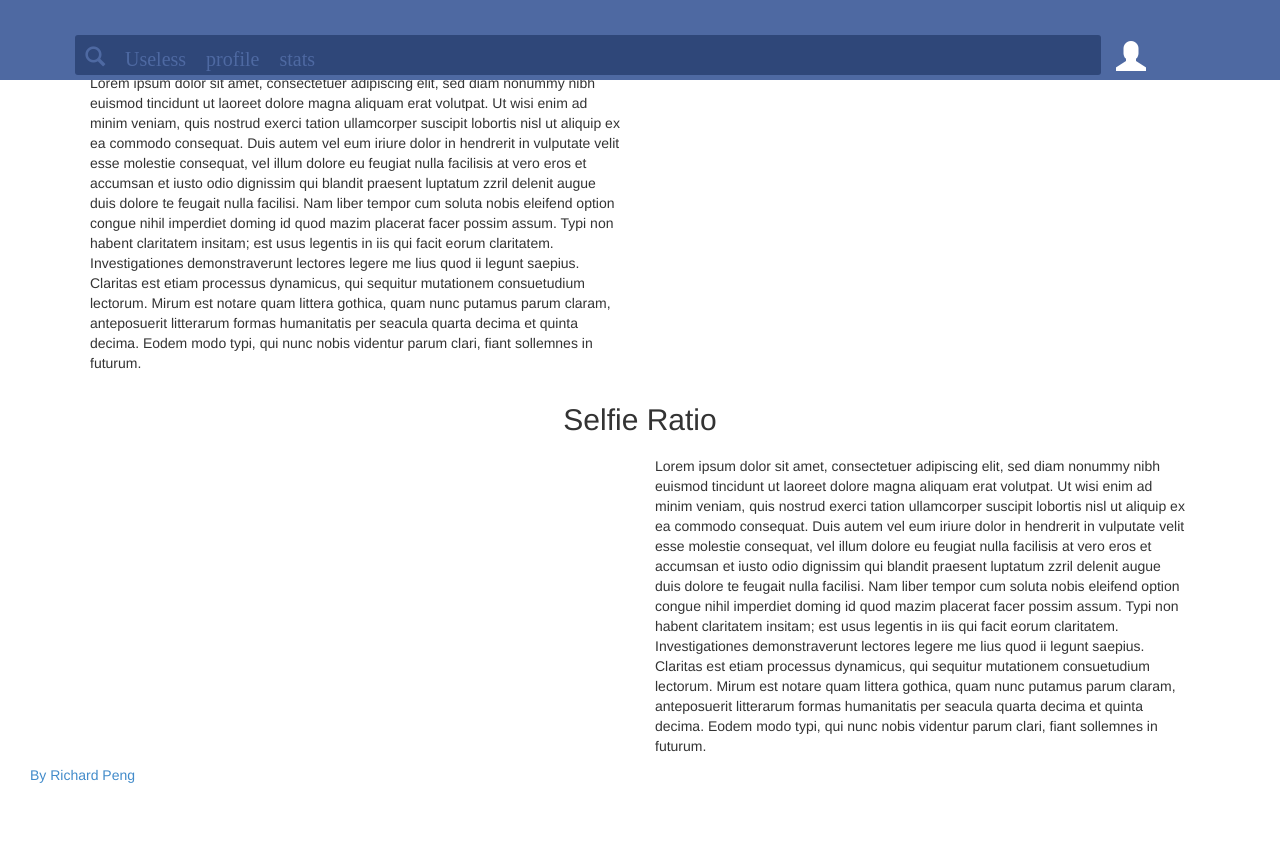
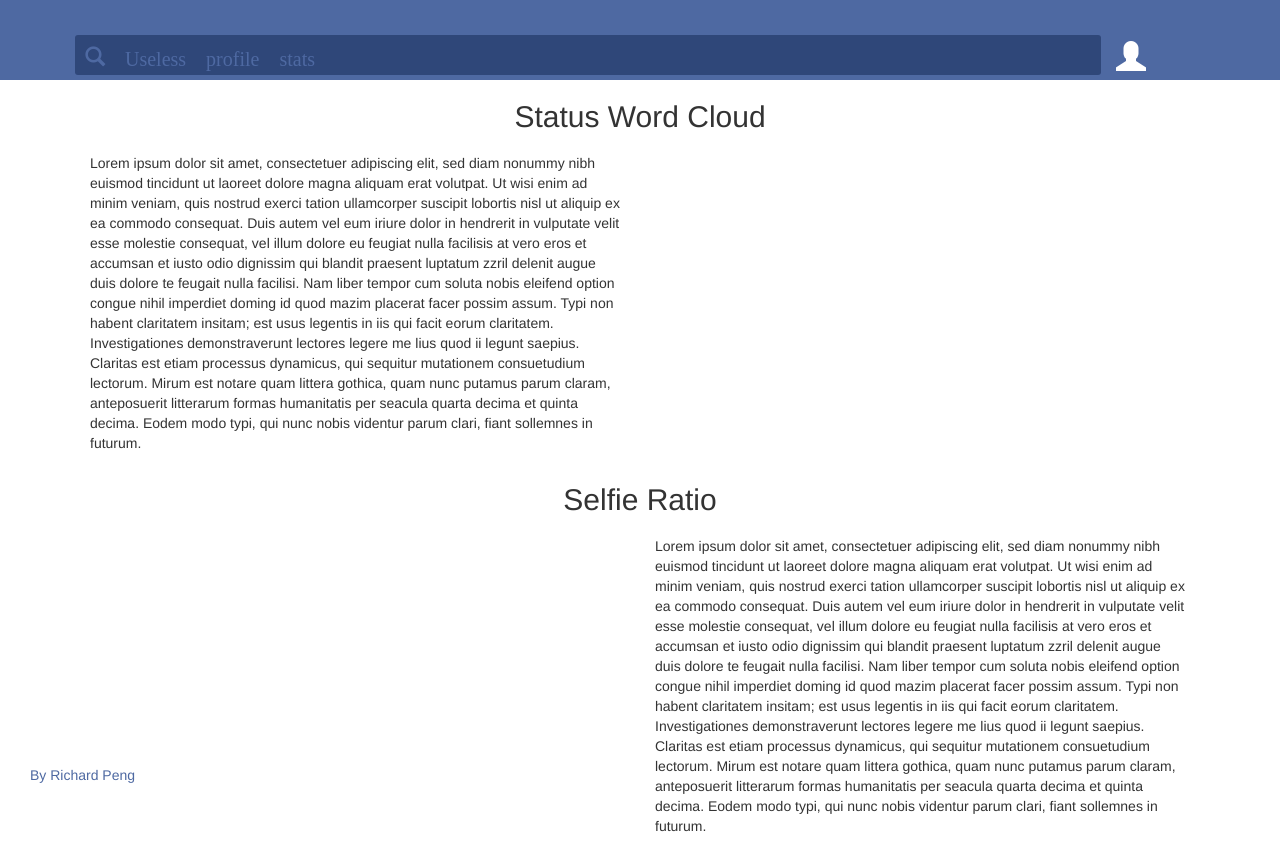
Before and after one commit to rcpeng34/FB-API-experiments, a website: page public/html/index.html in a window 1280 px wide. Before the commit the page ends 800 px from the top, so only its background shows below. Drawn offline with nearby package versions, Linux system fonts and the light colour scheme; files that its build step writes are made by us from their sources; files whose address does not match are found by name.

Commit message:
Color changes to index

```diff
--- a/public/html/index.html
+++ b/public/html/index.html
@@ -24,7 +24,7 @@
 
 <!-- ********** wordcloud ********** -->
   <div class='container'>
-    <div class='row'>
+    <div class='row' id='firstRow'>
       <h2>Status Word Cloud</h2>
       <div class='col-xs-6 firstcol'>
         <div class='innerContainerLeft'>
@@ -60,7 +60,7 @@
 <div class= 'navbar-fixed-bottom'>
   <div class='container-fluid'>
     <ul class='nav navbar-nav'>
-      <li><a href='#'>By Richard Peng</a></li>
+      <li><a href='#' id='bottomText'>By Richard Peng</a></li>
     </ul>
   </div>
 </div>
--- a/public/style.css
+++ b/public/style.css
@@ -1,3 +1,7 @@
+#firstRow {
+  margin-top: 80px;
+}
+
 h2 {
   text-align: center;
 }
@@ -19,7 +23,7 @@ h2 {
 #leftBar {
   width: 50%;
   height: 30px;
-  background:#39d;
+  background:#2f4779;
   float:left;
   text-align:center;
   border-radius: 3px 0 0 3px;
@@ -27,7 +31,7 @@ h2 {
 #rightBar {
   width: 50%;
   height: 30px;
-  background:#aab5f0;
+  background:#8b9dc3;
   float:left;
   text-align:center;
   border-radius: 0 3px 3px 0;
@@ -57,6 +61,10 @@ p {
   float: left;
 }
 
+#bottomText {
+  color: #4e69a2;
+}
+
 .glyphicon-search {
   color: #4e69a2;
   font-size: 20px;
```
